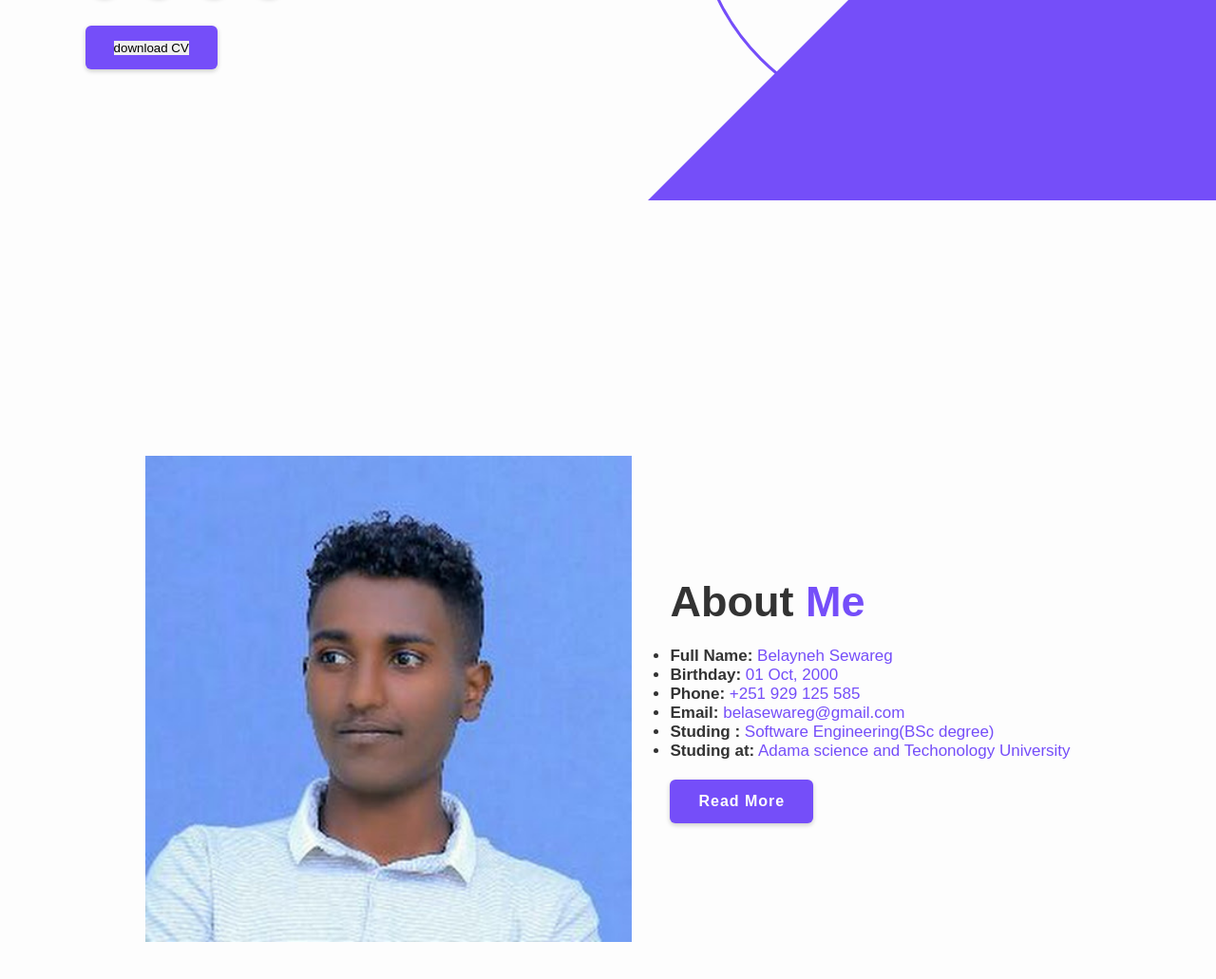
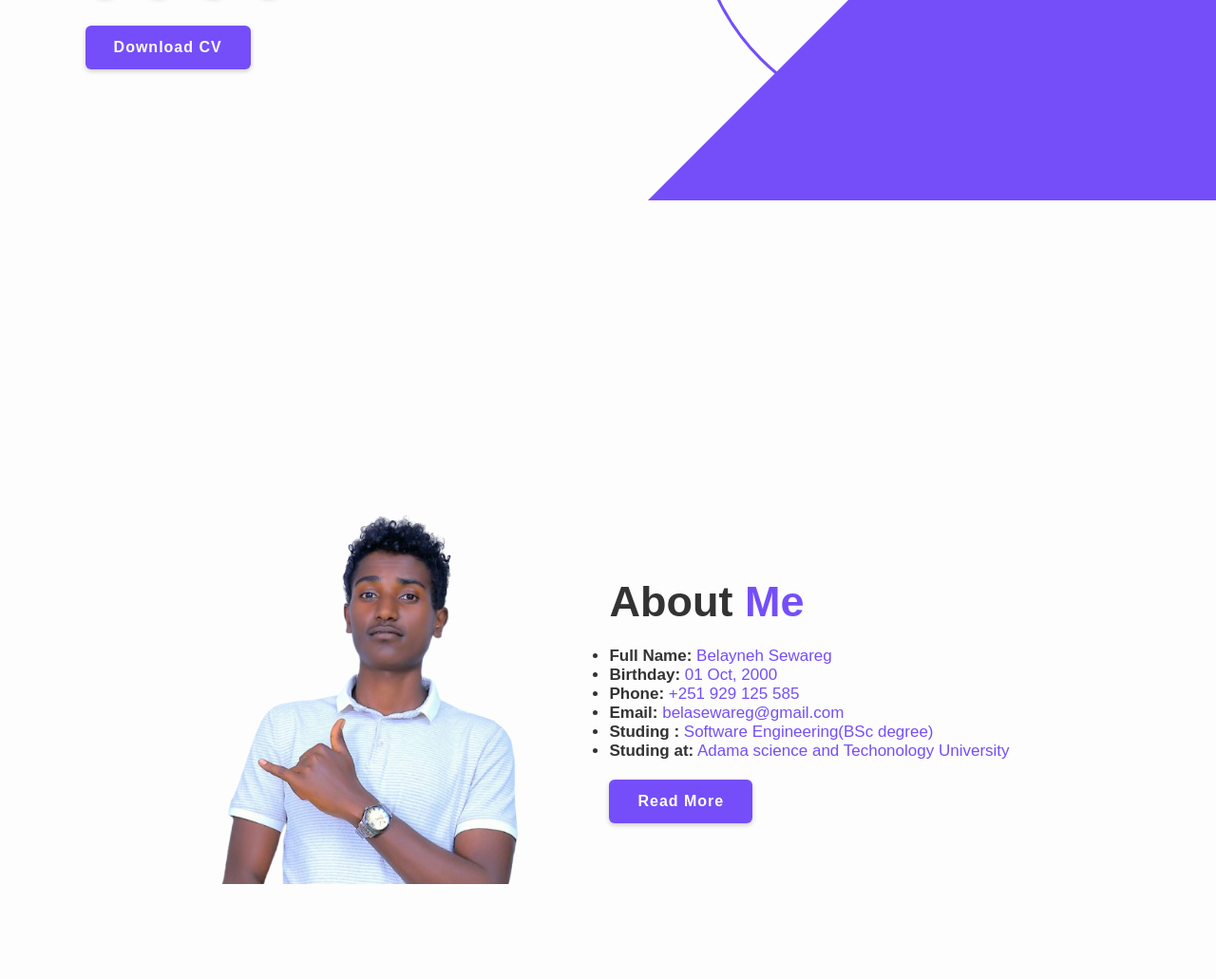
Before and after one commit to Belaynehsewareg/portfolio-in-html-css-js, a plain HTML site: page index.html in a window 1280 px wide. Shown: the part 503-1534 px from the top of the page at 95% size. Drawn offline with nearby package versions, Linux system fonts and the light colour scheme.

Commit message:
second commit

```diff
--- a/index.html
+++ b/index.html
@@ -47,7 +47,9 @@
                 <a href="https://github.com/Belaynehsewareg"><i class="fa-brands fa-github"></i></a>
             </div>
 
-            <a href="Belayneh sewareg Resume.pdf" class="btn"><button role="button">download CV</button></a>
+            <a href="./Belayneh sewareg Resume .pdf" download="belaynehResume">
+                <button class="btn" role="button">Download CV</button>
+            </a>
         </div>
 
         <div class="profession-container">
@@ -75,16 +77,15 @@
         </div>
 
         <div class="home-img">
-            <!--
-            <img src="image/hom-1.jpg" alt="">
-            -->
+
+
 
         </div>
     </section>
 
     <section class="about" id="about">
         <div class="about-img">
-            <img src="image/home.jpg" alt="">
+            <img src="image/photo1.png" alt="">
         </div>
 
         <div class="about-content">
--- a/style.css
+++ b/style.css
@@ -254,7 +254,7 @@ span{
     gap: 4rem;
 }
 .about-img img{
-    width: 40vw;
+    width: 30vw;
 }
 .about .heading{
     margin-top: auto;
```
Also changed, not shown: image/S (1).png (added), image/hom-1.jpg (deleted), image/photo1.png (added).
